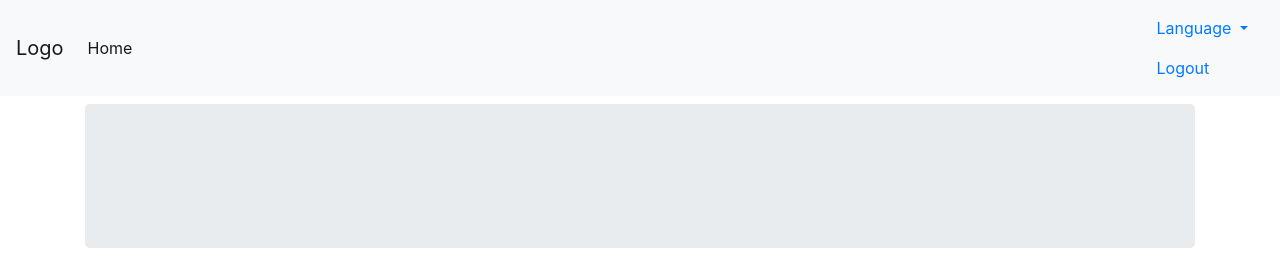
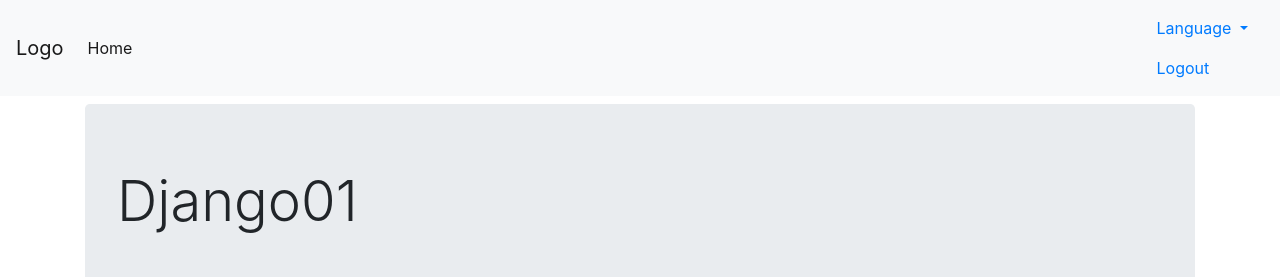
Before and after one commit to mshallar/academy2, a Django app: page /en/course/topic/1/ in a window 1280 px wide. Shown: the top 277 px of the page. Run offline with Django 4.2, Linux system fonts and the light colour scheme; a user stored in the database is signed in; data comes from the database, SQL or seed files in the repository; both versions use the stored data as it was after the commit; some libraries are stand-ins or nearby versions.

Commit message:
last updates

```diff
--- a/accounts/views.py
+++ b/accounts/views.py
@@ -9,7 +9,7 @@ def loginPage(request):
 	else:
 		if request.method == 'POST':
 			username = request.POST.get('username')
-			password =request.POST.get('password')
+			password = request.POST.get('password')
 
 			user = authenticate(request, username=username, password=password)
 
--- a/app/templates/app/topic.html
+++ b/app/templates/app/topic.html
@@ -4,16 +4,13 @@
 
 <div class="container">
     <div class="mt-2 jumbotron">
-      <h1 class="display-4">{{course.name}}</h1>
-      <p class="lead">{{course.desc}}</p>
-
+      <h1 class="display-4">{{t.name}}</h1>
     </div>
-
 
     <div class="d-flex flex-wrap">
         <div class="col-1">
             <video class="p-3" controlsList="nodownload" controls style="height: 67vh; width: auto;" src="{{t.video.url}}"></video>
-            <p class="lead">{{t.name}}</p>
+            <p class="lead">{{t.description}}</p>
         </div>
     </div>
 
--- a/app/views.py
+++ b/app/views.py
@@ -76,7 +76,6 @@ def course(request, pk):
         'course': get_object_or_404(Courses, id=pk),
         'lessons': lessons,
         'order': order,
-
     }
     return render(request, 'app/course.html', context)
 
@@ -197,6 +196,6 @@ def webhook(request):
         ID=session["metadata"]["order_id"]
         print(ID)
 
-        Order.objects.filter(id=ID).update(email=customer_email, amount=price,paid=True,description=sessionID)
+        Order.objects.filter(id=ID).update(email=customer_email, amount=price, paid=True, description=sessionID)
 
     return HttpResponse(status=200)
```
Also changed, not shown: elearning/settings.py (+4 -6 lines), db.sqlite3.
